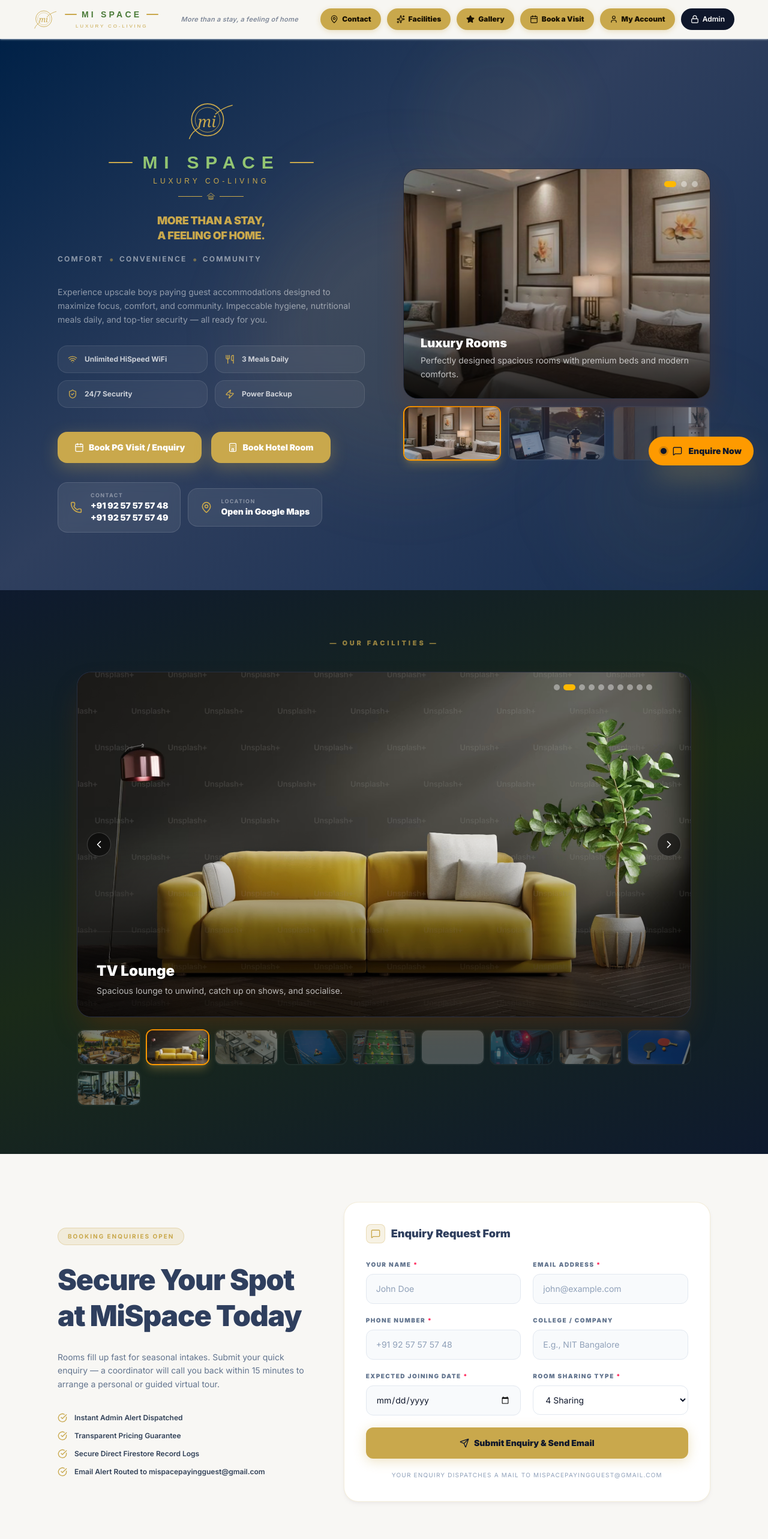
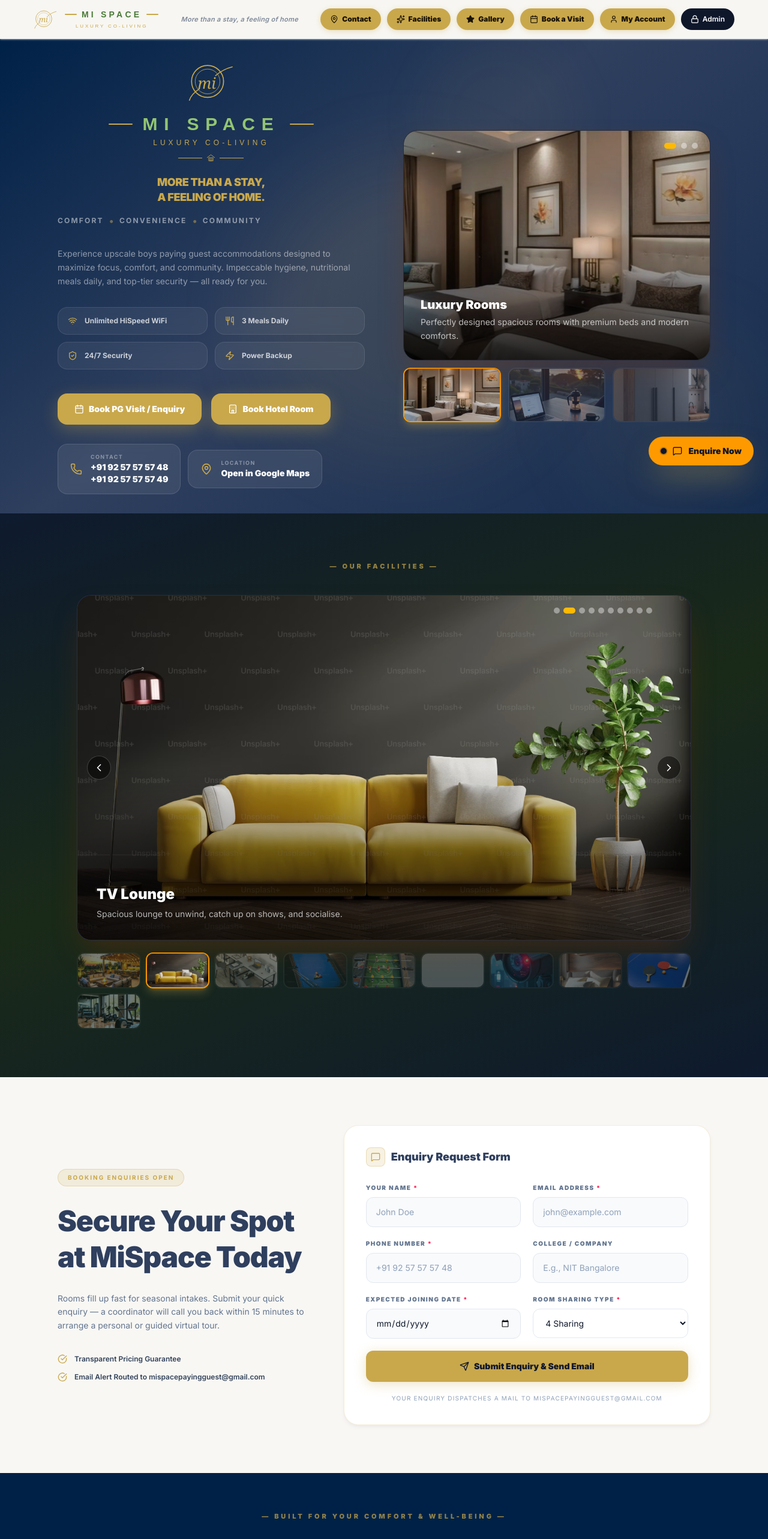
Before and after one commit to harishasadalagitgit-sudo/paying-guest-manager-2026, a React (Vite) app: page / in a window 1280 px wide. Shown: the top 2566 px of the page at 60% size. Built offline with nearby package versions, Linux system fonts and the light colour scheme; grey boxes are pictures that could not be loaded.

Commit message:
Reduce vertical padding

```diff
--- a/src/components/VisitorPortal.tsx
+++ b/src/components/VisitorPortal.tsx
@@ -346,7 +346,7 @@
 
       {/* ── HERO ── */}
       <section
-        className="relative overflow-hidden py-4 md:py-24 px-5 md:px-14 lg:px-24"
+        className="relative overflow-hidden py-4 md:py-8 px-5 md:px-14 lg:px-24"
         id="hero-banner"
         style={{ background: `linear-gradient(140deg, #002147 0%, ${NAVY} 45%, #162d50 100%)` }}
       >
@@ -669,9 +669,9 @@
             </p>
             <div className="space-y-3.5 pt-2">
               {[
-                "Instant Admin Alert Dispatched",
+
                 "Transparent Pricing Guarantee",
-                "Secure Direct Firestore Record Logs",
+
                 "Email Alert Routed to mispacepayingguest@gmail.com",
               ].map((item) => (
                 <div key={item} className="flex items-center gap-3">
```
